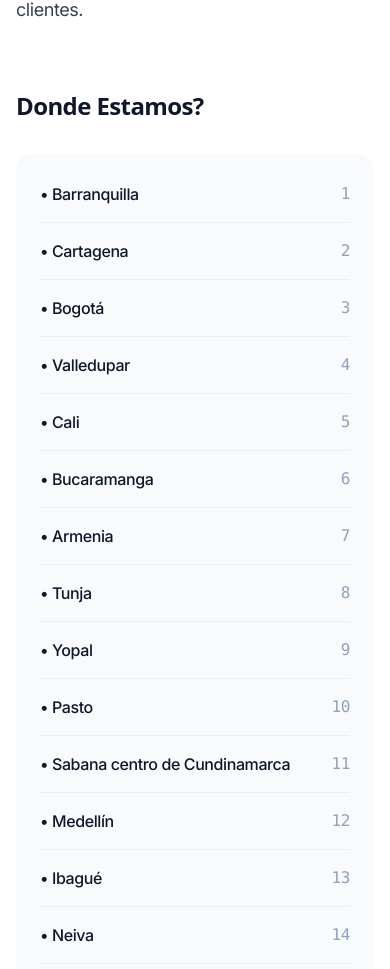
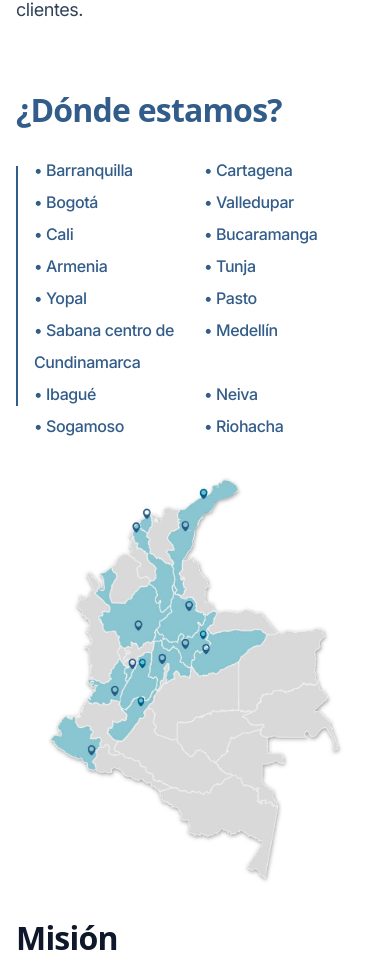
Before and after one commit to FranksneidDev/colombia-limpia-test, a Next.js app: page / in a window 390 px wide. Shown: the part 2797-3766 px from the top of the page. Built offline with nearby package versions, Linux system fonts and the light colour scheme; a web font is replaced by a local one.

Commit message:
update table content

```diff
--- a/src/components/Introduction.tsx
+++ b/src/components/Introduction.tsx
@@ -55,7 +55,7 @@ export function Introduction() {
         <p className="mt-10">
           <Link
             href="#free-chapters"
-            className="text-base font-medium text-blue-600 hover:text-blue-800"
+            className="text-base font-medium text-[#325c89] hover:text-blue-800"
           >
             Solicita tu cotización gratuita. Mejora tus espacios hoy{' '}
             <span aria-hidden="true">&rarr;</span>
--- a/src/components/TableOfContents.tsx
+++ b/src/components/TableOfContents.tsx
@@ -1,29 +1,51 @@
 import { Container } from '@/components/Container'
+import Image from 'next/image'
 import {
   Expandable,
   ExpandableButton,
   ExpandableItems,
 } from '@/components/Expandable'
 import { SectionHeading } from '@/components/SectionHeading'
+import mapcities from '@/images/colombia-limpia/map.jpg'
+
+const cities = [
+  'Barranquilla',
+  'Cartagena',
+  'Bogotá',
+  'Valledupar',
+  'Cali',
+  'Bucaramanga',
+  'Armenia',
+  'Tunja',
+  'Yopal',
+  'Pasto',
+  'Sabana centro de Cundinamarca',
+  'Medellín',
+  'Ibagué',
+  'Neiva',
+  'Sogamoso',
+  'Riohacha',
+]
+
 
 const tableOfContents = {
   'Donde Estamos?': {
-    'Barranquilla': 1,
-    'Cartagena': 2,
-    'Bogotá': 3,
-    'Valledupar': 4,
-    'Cali': 5,
-    'Bucaramanga': 6,
-    'Armenia': 7,
-    'Tunja': 8,
-    'Yopal': 9,
-    'Pasto': 10,
+    Barranquilla: 1,
+    Cartagena: 2,
+    Bogotá: 3,
+    Valledupar: 4,
+    Cali: 5,
+    Bucaramanga: 6,
+    Armenia: 7,
+    Tunja: 8,
+    Yopal: 9,
+    Pasto: 10,
     'Sabana centro de Cundinamarca': 11,
-    'Medellín': 12,
-    'Ibagué': 13,  // ✅ Ahora con tilde y comillas
-    'Neiva': 14,
-    'Sogamoso': 15,
-    'Riohacha': 16, // (Corrigiendo a 'Riohacha')
+    Medellín: 12,
+    Ibagué: 13, // ✅ Ahora con tilde y comillas
+    Neiva: 14,
+    Sogamoso: 15,
+    Riohacha: 16, // (Corrigiendo a 'Riohacha')
   },
   // Fundamentals: {
   //   'Barranquilla': 21,
@@ -56,71 +78,64 @@ export function TableOfContents() {
         <SectionHeading number="1" id="table-of-contents-title">
           Sobre Nosotros
         </SectionHeading>
-        <h2 className="mt-8 font-display text-4xl font-bold tracking-tight text-slate-900">
+        <h2 className="mt-8 font-display text-4xl font-bold tracking-tight text-[#325c89]">
           ¿Quiénes somos?
         </h2>
-        <p className="mt-4 text-lg text-justify tracking-tight text-slate-700">
-          En Colombia Limpia Soluciones S.A.S., somos
-          expertos en servicios integrales de aseo,
-          mantenimiento y seguridad. Nuestro equipo
-          está comprometido en ofrecer soluciones
-          personalizadas para conjuntos residenciales,
-          hospitales, centros comerciales, empresas y
-          bancos, siempre con la más alta calidad y
-          eficiencia.
-          Trabajamos constantemente para innovar y
-          mejorar nuestros procesos, asegurando el
+        <p className="mt-4 text-justify text-lg tracking-tight text-slate-700">
+          En Colombia Limpia Soluciones S.A.S., somos expertos en servicios
+          integrales de aseo, mantenimiento y seguridad. Nuestro equipo está
+          comprometido en ofrecer soluciones personalizadas para conjuntos
+          residenciales, hospitales, centros comerciales, empresas y bancos,
+          siempre con la más alta calidad y eficiencia. Trabajamos
+          constantemente para innovar y mejorar nuestros procesos, asegurando el
           bienestar de nuestros colaboradores y clientes.
         </p>
         <Expandable>
-          <ol role="list" className="mt-16 space-y-10 sm:space-y-16">
-            <ExpandableItems>
-              {Object.entries(tableOfContents).map(([title, pages]) => (
-                  <li key={title}>
-                    <h3 className="font-display text-3xl font-bold tracking-tight text-slate-900">
-                      {title}
+          <div className="mt-16 flex flex-col gap-8 sm:flex-row sm:items-start">
+            <div className="sm:w-1/2">
+              <h3 className="font-display text-4xl font-bold tracking-tight text-[#325c89]">
+                ¿Dónde estamos?
               </h3>
+              <div className="flex justify-center items-center">
+                <div className="mr-4 h-60 w-[3px] bg-[#325c89]" />
                 <ol
                   role="list"
-                        className="mt-8 divide-y divide-slate-300/30 rounded-2xl bg-slate-50 px-6 py-3 text-base tracking-tight sm:px-8 sm:py-7"
+                  className="mt-6 grid grid-cols-2 text-base tracking-tight"
                 >
-                      {Object.entries(pages).map(([title, pageNumber]) => (
-                          <li
-                              key={title}
-                              className="flex justify-between py-3"
-                              aria-label={`${title} on page ${pageNumber}`}
+                  {cities.map((city) => (
+                    <li key={city} className="">
+                      <span
+                        className="font-medium"
+                        style={{ color: '#325c89' }}
                       >
-                        <span
-                            className="font-medium text-slate-900"
-                            aria-hidden="true"
-                        >
-                          • {title}
-                        </span>
-                            <span
-                                className="font-mono text-slate-400"
-                                aria-hidden="true"
-                            >
-                          {pageNumber}
+                        • {city}
                       </span>
                     </li>
                   ))}
                 </ol>
-                  </li>
-              ))}
-            </ExpandableItems>
-          </ol>
-          {/*<ExpandableButton>See more</ExpandableButton>*/}
+              </div>
+            </div>
+            <div className="flex justify-center sm:w-1/2">
+              <Image
+                src={mapcities}
+                alt="Ubicación"
+                width={300} // Ajusta el tamaño como necesites
+                height={300}
+                className="rounded-2xl object-cover"
+              />
+            </div>
+          </div>
         </Expandable>
+
         <h2 className="mt-8 font-display text-4xl font-bold tracking-tight text-slate-900">
           Misión
         </h2>
-        <p className="mt-4 text-lg text-justify tracking-tight text-slate-700">
-          Nuestra misión es brindar servicios de aseo integral,
-          seguridad y mantenimiento con un enfoque en
-          calidad, eficiencia y precios competitivos. Nos
-          destacamos por asegurar la satisfacción de nuestros
-          clientes a través de soluciones efectivas, ajustadas a las
-          necesidades de cada espacio.
+        <p className="mt-4 text-justify text-lg tracking-tight text-slate-700">
+          Nuestra misión es brindar servicios de aseo integral, seguridad y
+          mantenimiento con un enfoque en calidad, eficiencia y precios
+          competitivos. Nos destacamos por asegurar la satisfacción de nuestros
+          clientes a través de soluciones efectivas, ajustadas a las necesidades
+          de cada espacio.
         </p>
       </Container>
     </section>
```
Also changed, not shown: src/images/colombia-limpia/map.jpg (added). Lines whose indentation alone changed are shown as unchanged.
